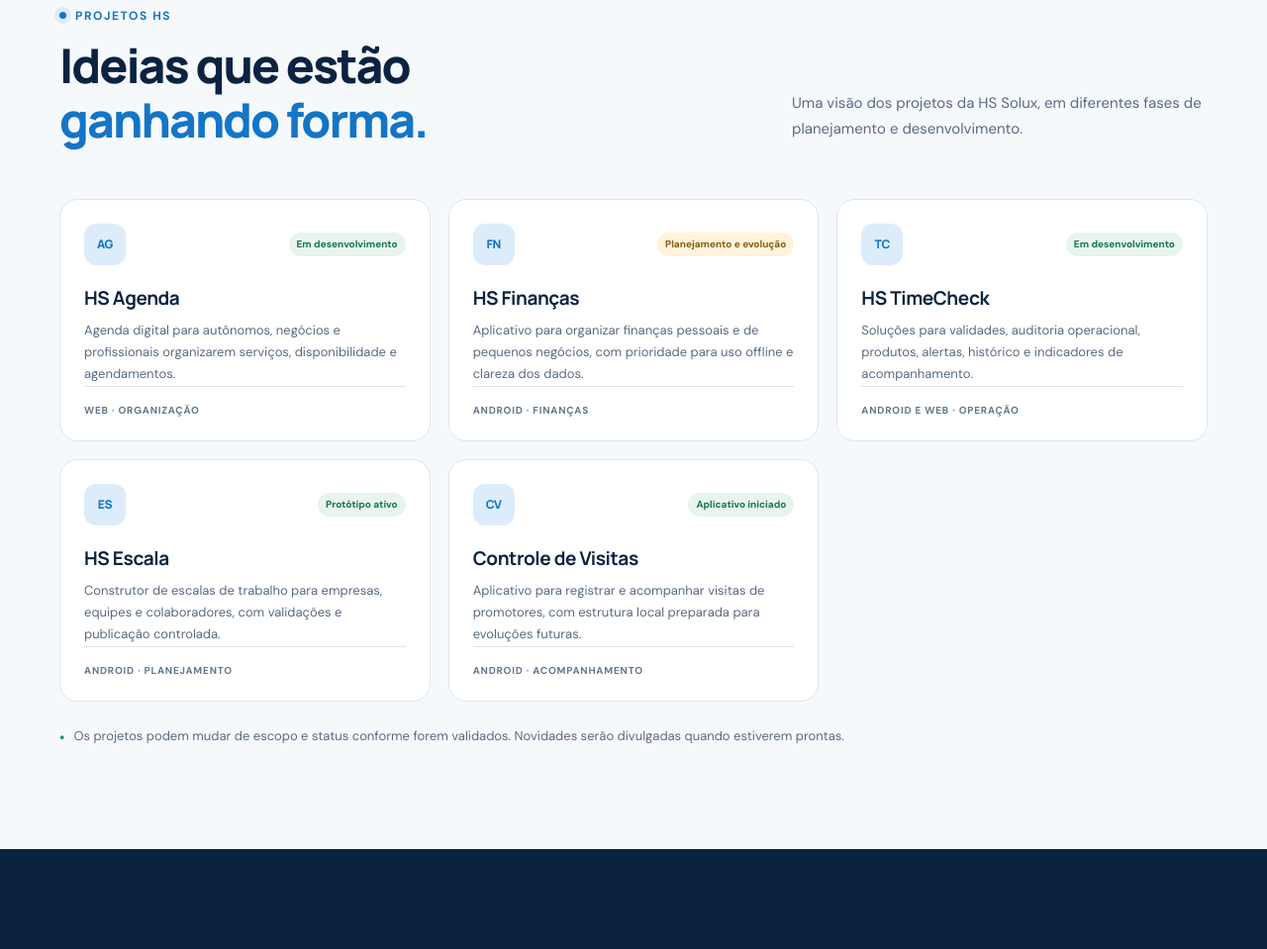
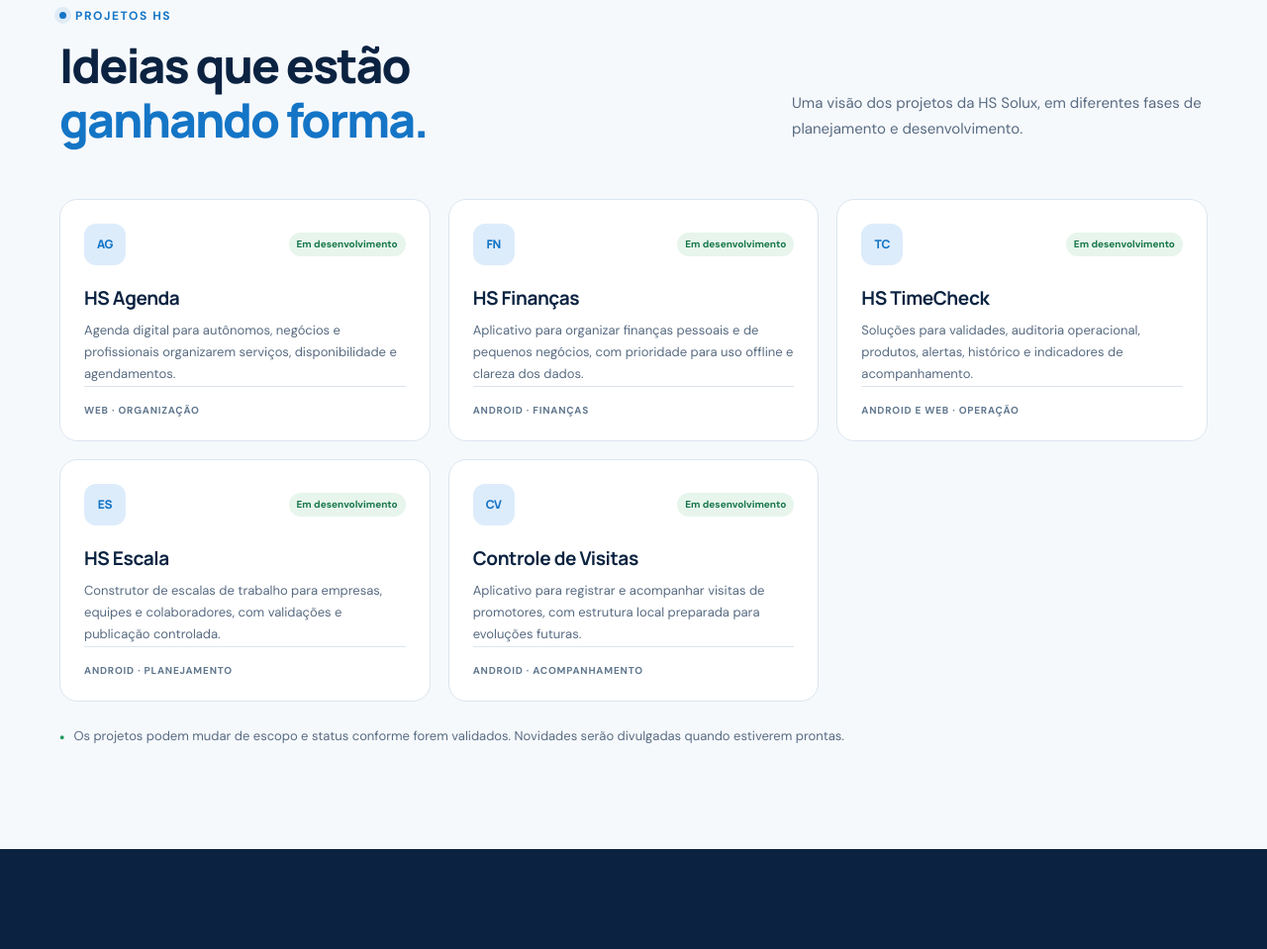
Before and after one commit to Herlonysantiago/hs_solux-site, a plain HTML site: page index.html in a window 1280 px wide. Shown: the part 1719-2678 px from the top of the page at 99% size. Drawn offline with Linux system fonts and the light colour scheme.

Commit message:
Padroniza status dos projetos HS

```diff
--- a/index.html
+++ b/index.html
@@ -161,7 +161,7 @@
             <span class="project-type">Web · organização</span>
           </article>
           <article class="project-card">
-            <div class="project-top"><span class="project-icon">FN</span><span class="project-status status-planning">Planejamento e evolução</span></div>
+            <div class="project-top"><span class="project-icon">FN</span><span class="project-status status-progress">Em desenvolvimento</span></div>
             <h3>HS Finanças</h3>
             <p>Aplicativo para organizar finanças pessoais e de pequenos negócios, com prioridade para uso offline e clareza dos dados.</p>
             <span class="project-type">Android · finanças</span>
@@ -173,13 +173,13 @@
             <span class="project-type">Android e web · operação</span>
           </article>
           <article class="project-card">
-            <div class="project-top"><span class="project-icon">ES</span><span class="project-status status-progress">Protótipo ativo</span></div>
+            <div class="project-top"><span class="project-icon">ES</span><span class="project-status status-progress">Em desenvolvimento</span></div>
             <h3>HS Escala</h3>
             <p>Construtor de escalas de trabalho para empresas, equipes e colaboradores, com validações e publicação controlada.</p>
             <span class="project-type">Android · planejamento</span>
           </article>
           <article class="project-card">
-            <div class="project-top"><span class="project-icon">CV</span><span class="project-status status-progress">Aplicativo iniciado</span></div>
+            <div class="project-top"><span class="project-icon">CV</span><span class="project-status status-progress">Em desenvolvimento</span></div>
             <h3>Controle de Visitas</h3>
             <p>Aplicativo para registrar e acompanhar visitas de promotores, com estrutura local preparada para evoluções futuras.</p>
             <span class="project-type">Android · acompanhamento</span>
```
